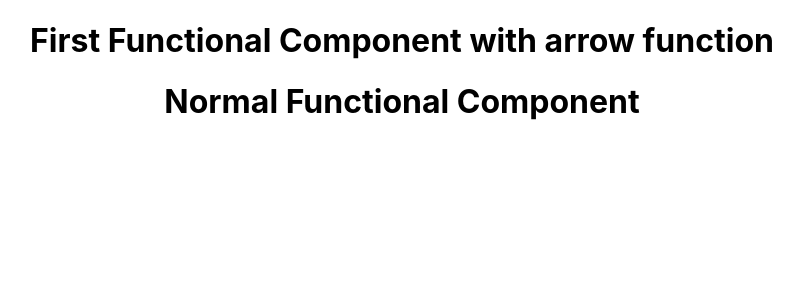
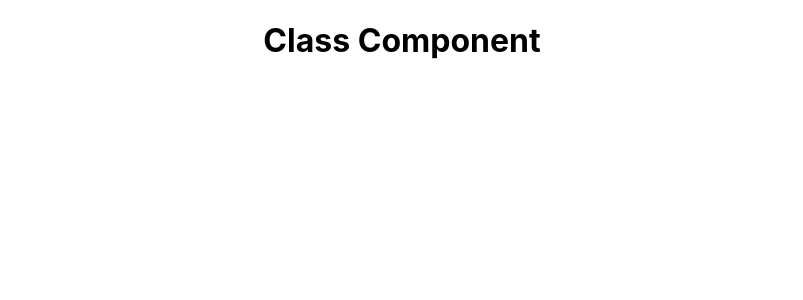
Before and after one commit to TheReprator/ReactLearning, a React (Create React App) app: page / in a window 1280 px wide. Shown: the top 300 px of the page, without its empty margins (238-1041 px from the left). Built offline with nearby package versions, Linux system fonts and the light colour scheme.

Commit message:
class component example

```diff
--- a/src/App.js
+++ b/src/App.js
@@ -1,12 +1,10 @@
-import { GreetArrow } from './component/GreetArrow';
-import NormalJavaScriptFunction from './component/Greet'
+import  { Greet }  from './component/ClassGreetComponent';
 import './App.css';
 
 function App() {
   return (
     <div className="App">
-      <GreetArrow />
-      <NormalJavaScriptFunction />
+      <Greet />
     </div>
   );
 }
--- /dev/null
+++ b/src/component/ClassGreetComponent.js
@@ -0,0 +1,9 @@
+import react, { Component} from "react";
+
+export class Greet extends Component {
+
+    render(){
+        return <h1>Class Component</h1>
+    }
+
+}
--- a/src/component/Greet.js
+++ /dev/null
@@ -1,7 +0,0 @@
-import react from "react";
-
-function Greet(){
-    return <h1>Normal Functional Component</h1>
-}
-
-export default Greet
--- a/src/component/GreetArrow.js
+++ /dev/null
@@ -1,3 +0,0 @@
-import react from "react";
-
-export const GreetArrow = () => <h1>First Functional Component with arrow function</h1>
```
Also changed, not shown: react_notes.txt.
